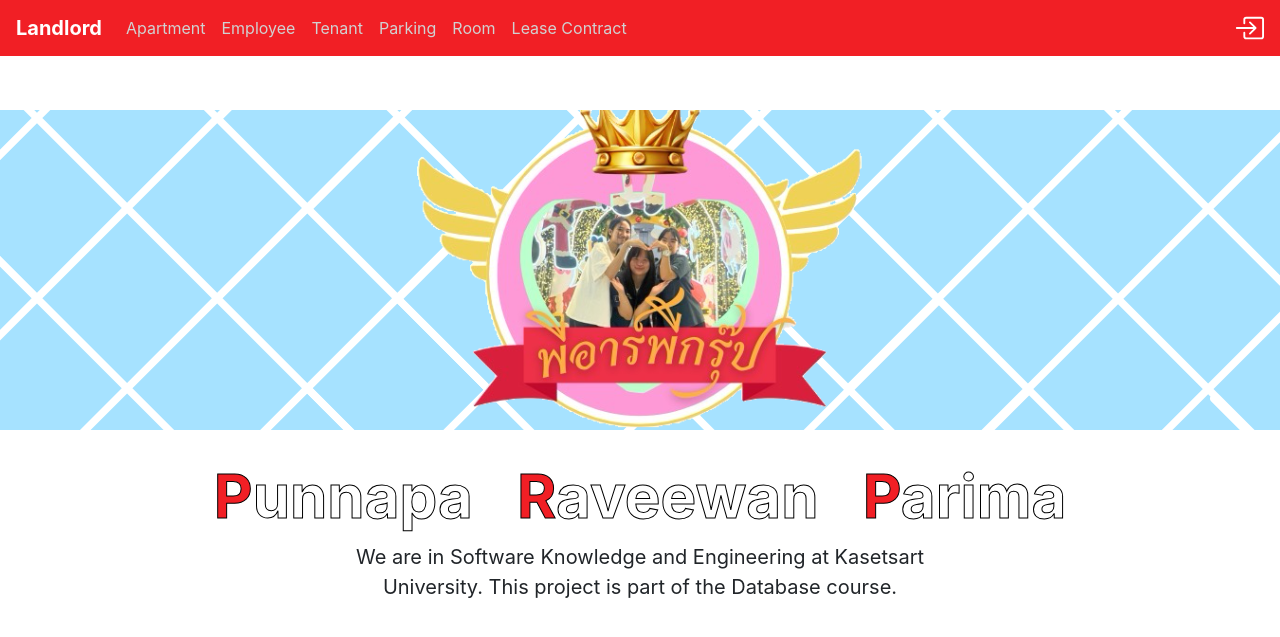
After one commit to ParimaSA/Landlord, a Django app: page /landlord/about-us/ in a window 1280 px wide. The commit adds this page. Shown: the top 637 px of the page. Run offline with Django 4.2, Linux system fonts and the light colour scheme; some libraries are stand-ins or nearby versions.

Commit message:
Add apartment and about us page
# Conflicts:
#	landlord/urls.py

```diff
--- /dev/null
+++ b/landlord/templates/landlord/about_us.html
@@ -0,0 +1,69 @@
+{% extends 'landlord/base.html' %}
+
+{% block title %} Room {% endblock %}
+
+{% block content %}
+
+{% load static %}
+
+<nav class="navbar navbar-expand-md navbar-dark fixed-top" style="background: #f11f25;">
+    <a class="navbar-brand font-weight-bold" href="{% url 'landlord:home' %}" style="color: white;">Landlord</a>
+    <button class="navbar-toggler" type="button" data-toggle="collapse" data-target="#navbarsExampleDefault"
+        aria-controls="navbarsExampleDefault" aria-expanded="false" aria-label="Toggle navigation">
+        <span class="navbar-toggler-icon"></span>
+    </button>
+
+    <div class="collapse navbar-collapse" id="navbarsExampleDefault">
+        <ul class="navbar-nav mr-auto">
+            <li class="nav-item active">
+              <a class="nav-link" style="color: #d1d1d1;" href="{% url 'landlord:apartment' %}">Apartment</a>
+            </li>
+            <li class="nav-item">
+                <a class="nav-link" style="color: #d1d1d1;" href="{% url 'landlord:employee' %}">Employee<span class="sr-only">(current)</span></a>
+            </li>
+            <li class="nav-item">
+              <a class="nav-link" style="color: #d1d1d1;" href="{% url 'landlord:tenant' %}">Tenant</a>
+            </li>
+            <li class="nav-item">
+              <a class="nav-link" style="color: #d1d1d1;" href="{% url 'landlord:parking' %}">Parking</a>
+            </li>
+            <li class="nav-item">
+              <a class="nav-link" style="color: #d1d1d1;" href="{% url 'landlord:room' %}">Room</a>
+            </li>
+            <li class="nav-item">
+              <a class="nav-link" style="color: #d1d1d1;" href="{% url 'landlord:lease_contract' %}">Lease Contract</a>
+            </li>
+        </ul>
+    </div>
+    <a href="{% url 'login' %}">
+    <svg xmlns="http://www.w3.org/2000/svg" width="30" height="30" fill="white" class="bi bi-box-arrow-in-right" viewBox="0 0 16 16">
+        <path fill-rule="evenodd" d="M6 3.5a.5.5 0 0 1 .5-.5h8a.5.5 0 0 1 .5.5v9a.5.5 0 0 1-.5.5h-8a.5.5 0 0 1-.5-.5v-2a.5.5 0 0 0-1 0v2A1.5 1.5 0 0 0 6.5 14h8a1.5 1.5 0 0 0 1.5-1.5v-9A1.5 1.5 0 0 0 14.5 2h-8A1.5 1.5 0 0 0 5 3.5v2a.5.5 0 0 0 1 0z"/>
+        <path fill-rule="evenodd" d="M11.854 8.354a.5.5 0 0 0 0-.708l-3-3a.5.5 0 1 0-.708.708L10.293 7.5H1.5a.5.5 0 0 0 0 1h8.793l-2.147 2.146a.5.5 0 0 0 .708.708z"/>
+    </svg>
+    </a>
+</nav>
+
+<main role="main">
+    <br>
+    <br>
+    <br>
+
+    <div style="height: 40%; background: url('{% static 'landlord/images/background_logo.png' %}') no-repeat center center; background: cover; margin-top: 3%;"></div>
+
+    <div style="display: flex; flex-direction: column; align-items: center; justify-content: center; text-align: center; margin-top: 30px;">
+        <!-- Name Section -->
+        <h2 style="font-size: 28px; margin: 0; -webkit-text-stroke: 1px black; font-weight: 700; font-size: 60px; color: white;">
+            <span style="color: #f11f25; -webkit-text-stroke: 1px black;">P</span>unnapa
+            <span style="color: #f11f25; -webkit-text-stroke: 1px black; margin-left: 30px;">R</span>aveewan
+            <span style="color: #f11f25; -webkit-text-stroke: 1px black; margin-left: 30px;">P</span>arima
+        </h2>
+
+        <!-- Description Section -->
+        <p style="font-size: 20px; margin-top: 10px; max-width: 600px;">
+            We are in Software Knowledge and Engineering at Kasetsart University. This project is part of the Database course.
+        </p>
+    </div>
+
+</main>
+
+{% endblock %}
--- a/landlord/urls.py
+++ b/landlord/urls.py
@@ -5,11 +5,12 @@ from .views import (detail_page, employee_page, add_employee, delete_employee, e
                     room_page, add_room, delete_room, edit_room,
                     parking_page, add_parking, delete_parking, edit_parking,
                     lease_contract_page, add_lease_contract, delete_lease_contract, edit_lease_contract,
-                    apartment_page)
+                    apartment_page, about_us_page)
 
 app_name = "landlord"
 urlpatterns = [
     path("home/", detail_page, name="home"),
+    path("about-us/", about_us_page, name="about_us"),
     path("logout/", auth_views.LogoutView.as_view(), name='logout'),
     path("apartment/", apartment_page, name="apartment"),
     path("employee/", employee_page, name="employee"),
--- a/landlord/views.py
+++ b/landlord/views.py
@@ -10,6 +10,10 @@ from .models import Employee, Apartment, Room, Tenant, RoomType, Parking, LeaseC
 def detail_page(request):
     check_room_status()
     return render(request, "landlord/home.html")
+
+
+def about_us_page(request):
+    return render(request, "landlord/about_us.html")
 
 
 @login_required
```
Also changed, not shown: landlord/templates/landlord/apartment.html (+38 -34 lines), landlord/templates/landlord/home.html (+7 -9 lines), landlord/static/landlord/images/background_blue1.png (deleted), landlord/static/landlord/images/background_blue2.png (deleted), landlord/static/landlord/images/background_logo.png (added).
